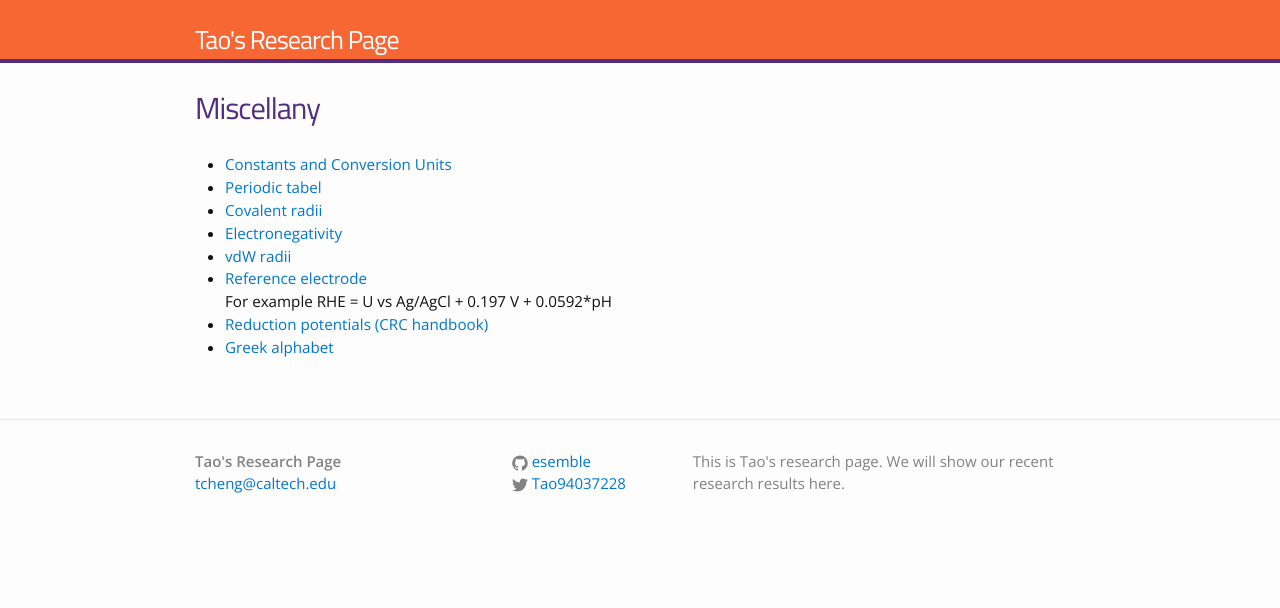
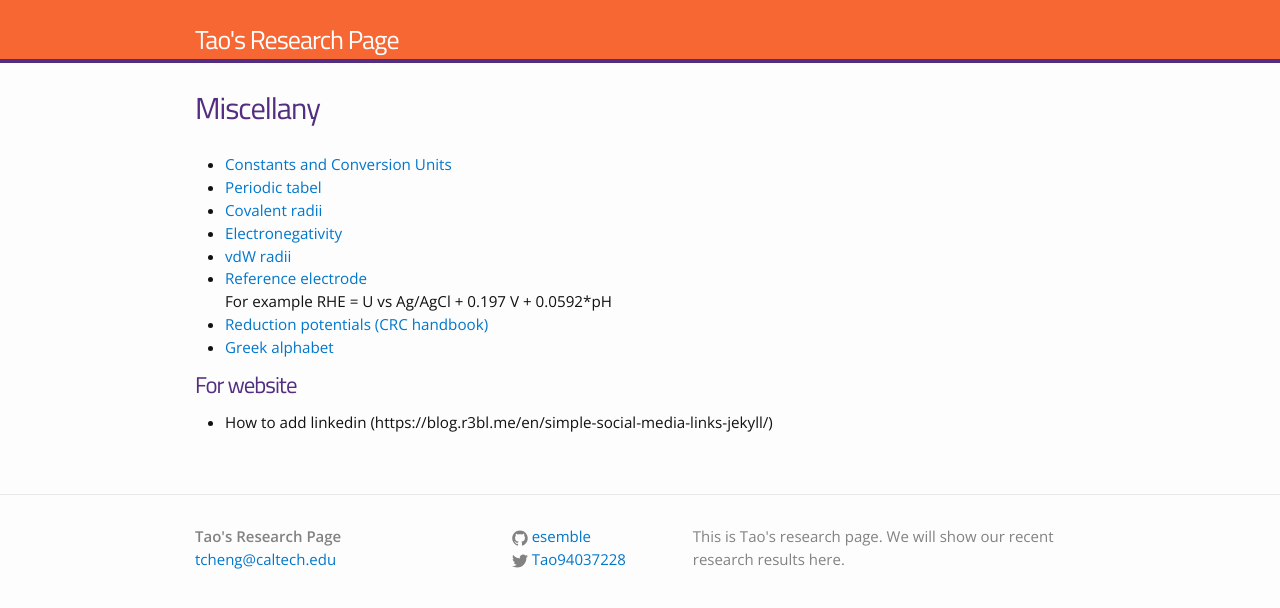
Before and after one commit to ensemble-learning/ensemble-learning.github.io, a Jekyll site: the page built from miscellany.md, in a window 1280 px wide. Shown: the top 608 px of the page. Built offline with Jekyll 4.4.1, drawn with Linux system fonts in a browser that asks for light colours.

Commit message:
Update miscellany.md

```diff
--- a/miscellany.md
+++ b/miscellany.md
@@ -13,3 +13,7 @@ permalink: /miscellany/
 For example RHE = U vs Ag/AgCl + 0.197 V + 0.0592*pH
 - [Reduction potentials (CRC handbook)](http://folk.ntnu.no/andersty/2.%20Klasse/KJ1042%20Termodynamikk%20med%20lab/Lab/Oppgave%205%20-%20Standard%20reduksjonspotensial/Rapportfiler/E0.pdf)
 - [Greek alphabet](http://www.omniglot.com/images/writing/classical_attic.gif)
+
+
+# For website
+- How to add linkedin (https://blog.r3bl.me/en/simple-social-media-links-jekyll/)
```
